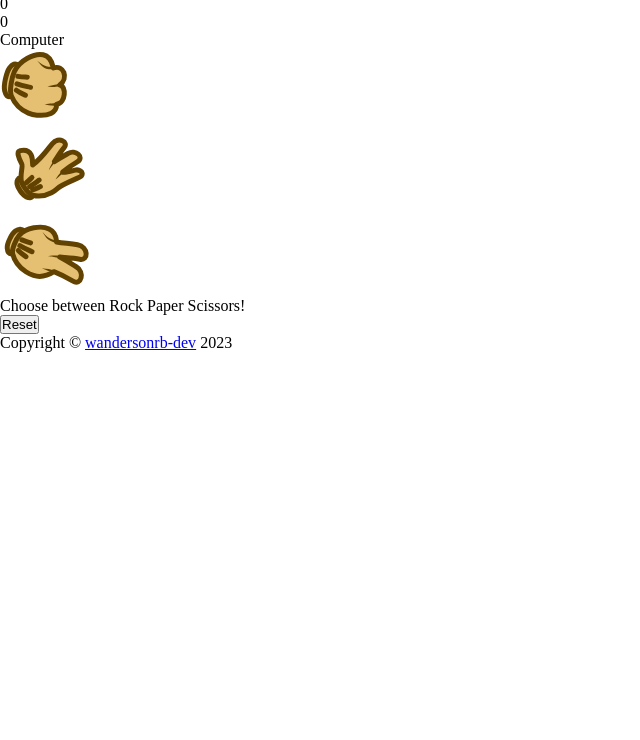
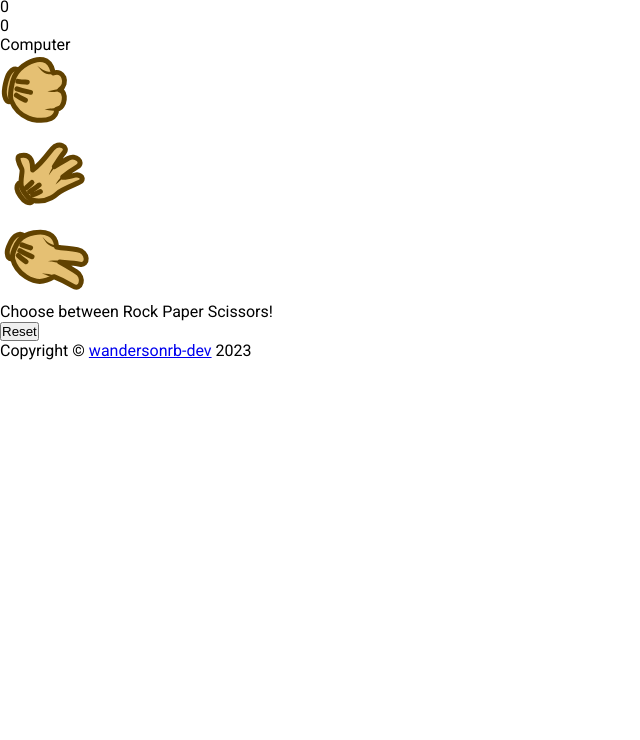
Before and after one commit to wandersonrb-dev/odin-rps, a plain HTML site: page index.html in a window 1280 px wide. Shown: the part 60-800 px from the top of the page, without its empty margins (0-640 px from the left). Drawn offline with Linux system fonts and the light colour scheme.

Commit message:
Define Roboto as the font family

```diff
--- a/style.css
+++ b/style.css
@@ -1,5 +1,11 @@
+@import url('https://fonts.googleapis.com/css2?family=Roboto:wght@400;700&display=swap');
+
 * {
   box-sizing: border-box;
   margin: 0;
   padding: 0;
 }
+
+html {
+  font-family: 'Roboto', sans-serif;
+}
```
